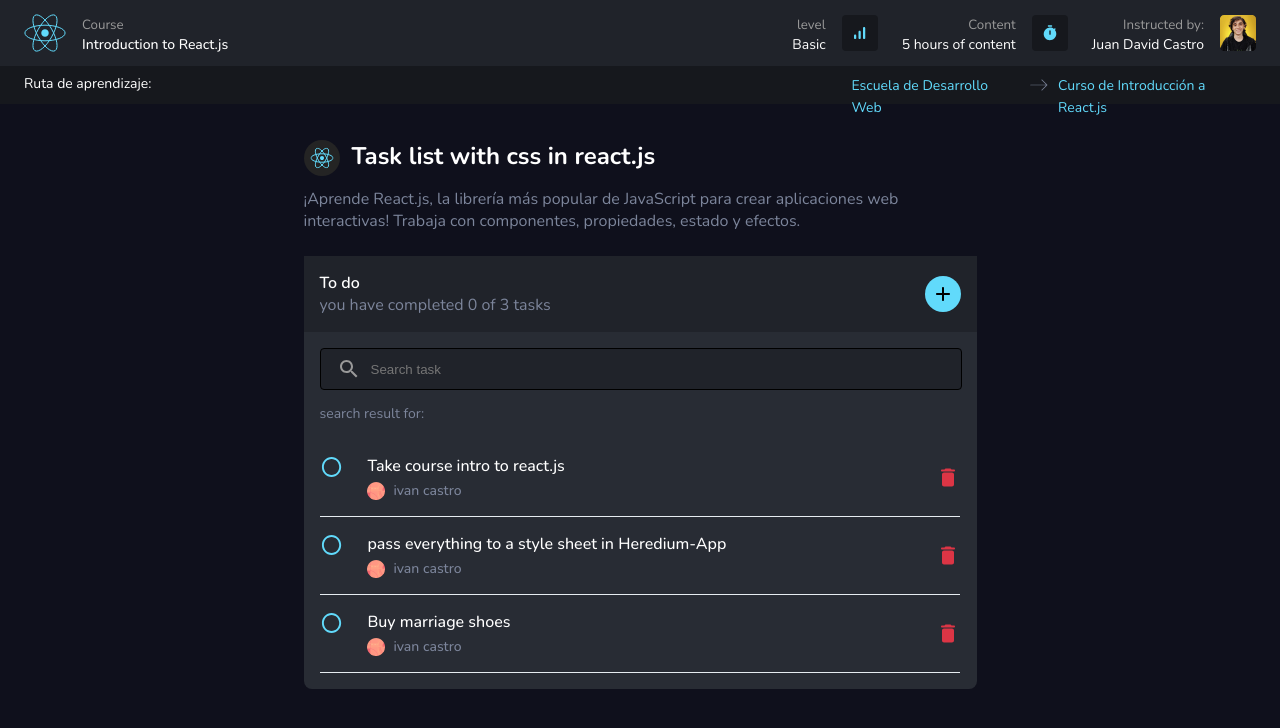
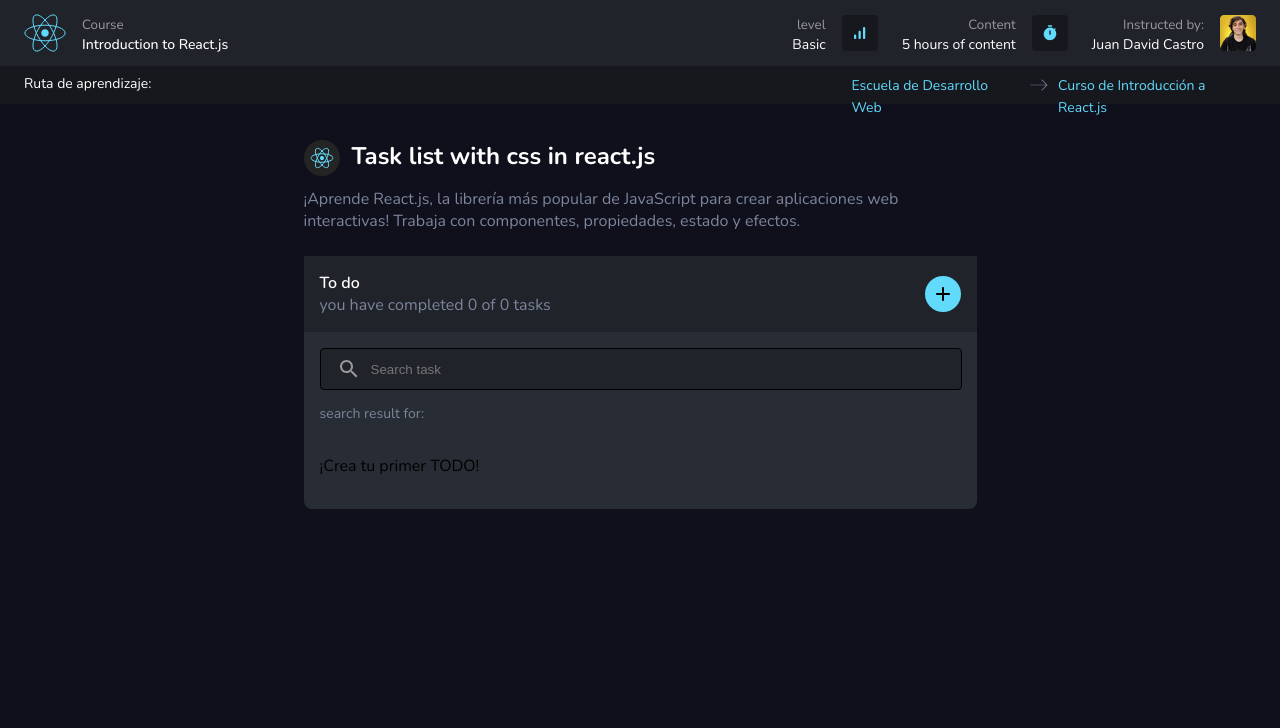
Before and after one commit to ivankstro7/taskDesign, a React (Create React App) app: page / in a window 1280 px wide. Shown: the top 728 px of the page. Built offline with nearby package versions, Linux system fonts and the light colour scheme.

Commit message:
add localStorage

```diff
--- a/src/components/TodoList/task.js
+++ b/src/components/TodoList/task.js
@@ -5,14 +5,63 @@
 import { TodoItem } from './TodoItem';
 import './task.css';
 
-const defaultTodos  = [
-  { text: 'Take course intro to react.js', completed: false },
-  { text: 'pass everything to a style sheet in Heredium-App', completed: false },
-  { text: 'Buy marriage shoes', completed: false },
-];
+// const defaultTodos  = [
+//   { text: 'Take course intro to react.js', completed: false },
+//   { text: 'pass everything to a style sheet in Heredium-App', completed: false },
+//   { text: 'Buy marriage shoes', completed: false },
+// ];
+
+function useLocalStorage(itemName, initialValue) {
+  const [error, setError] = React.useState(false);
+  const [loading, setLoading] = React.useState(true);
+  const [item, setItem] = React.useState(initialValue);
+
+  React.useEffect(() => {
+    setTimeout(() => {
+      try {
+        const localStorageItem = localStorage.getItem(itemName);
+        let parsedItem;
+
+        if (!localStorageItem) {
+          localStorage.setItem(itemName, JSON.stringify(initialValue));
+          parsedItem = initialValue;
+        } else {
+          parsedItem = JSON.parse(localStorageItem);
+        }
+
+        setItem(parsedItem);
+        setLoading(false);
+      } catch(error) {
+        setError(error);
+      }
+    }, 1000);
+  });
+
+  const saveItem = (newItem) => {
+    try {
+      const stringifiedItem = JSON.stringify(newItem);
+      localStorage.setItem(itemName, stringifiedItem);
+      setItem(newItem);
+    } catch(error) {
+      setError(error);
+    }
+  };
+
+  return {
+    item,
+    saveItem,
+    loading,
+    error,
+  };
+}
 
 function TaskContainer() {
-  const [todos, setTodos] = React.useState(defaultTodos);
+  const {
+    item: todos,
+    saveItem: saveTodos,
+    loading,
+    error,
+  } = useLocalStorage('TODOS_V1', []);
   const [searchValue, setSearchValue] = React.useState('');
 
   const completedTodos = todos.filter(todo => !!todo.completed).length;
@@ -34,14 +83,14 @@
     const todoIndex = todos.findIndex(todo => todo.text === text);
     const newTodos = [...todos];
     newTodos[todoIndex].completed = true;
-    setTodos(newTodos);
+    saveTodos(newTodos);
   };
 
   const deleteTodo = (text) => {
     const todoIndex = todos.findIndex(todo => todo.text === text);
     const newTodos = [...todos];
     newTodos.splice(todoIndex,1);
-    setTodos(newTodos);
+    saveTodos(newTodos);
   };
 
   return (
@@ -56,8 +105,14 @@
       />
 
       <TodoList>
+        {error && <p>Desespérate, hubo un error...</p>}
+        {loading && <p>Estamos cargando, no desesperes...</p>}
+        {(!loading && !searchedTodos.length) && <p>¡Crea tu primer TODO!</p>}
         {todos.map(todo => (
           <TodoItem
+            loading={loading}
+            error={error}
+            totalTodos={totalTodos}
             key={todo.text}
             text={todo.text}
             user='ivan castro'
@@ -69,6 +124,6 @@
       </TodoList>
     </div>
   );
-  }
+}
 
-  export { TaskContainer };
+export { TaskContainer };
```
